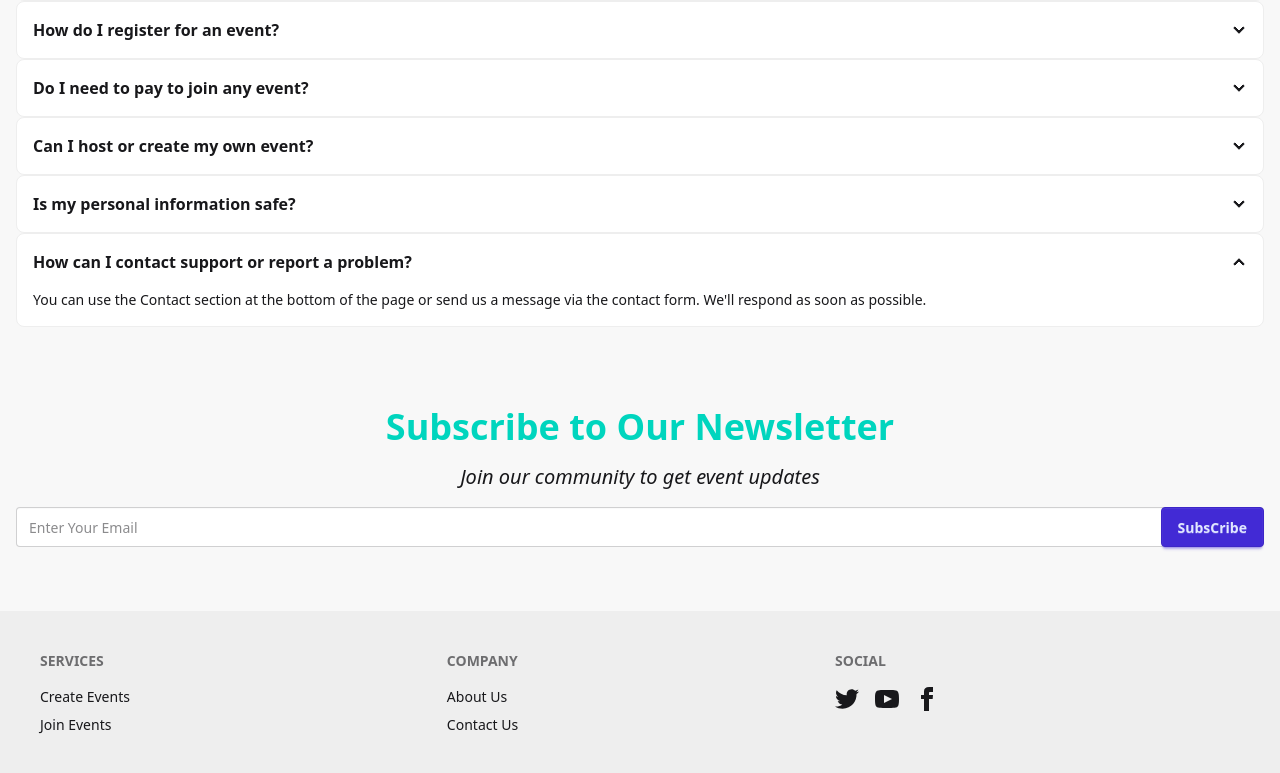
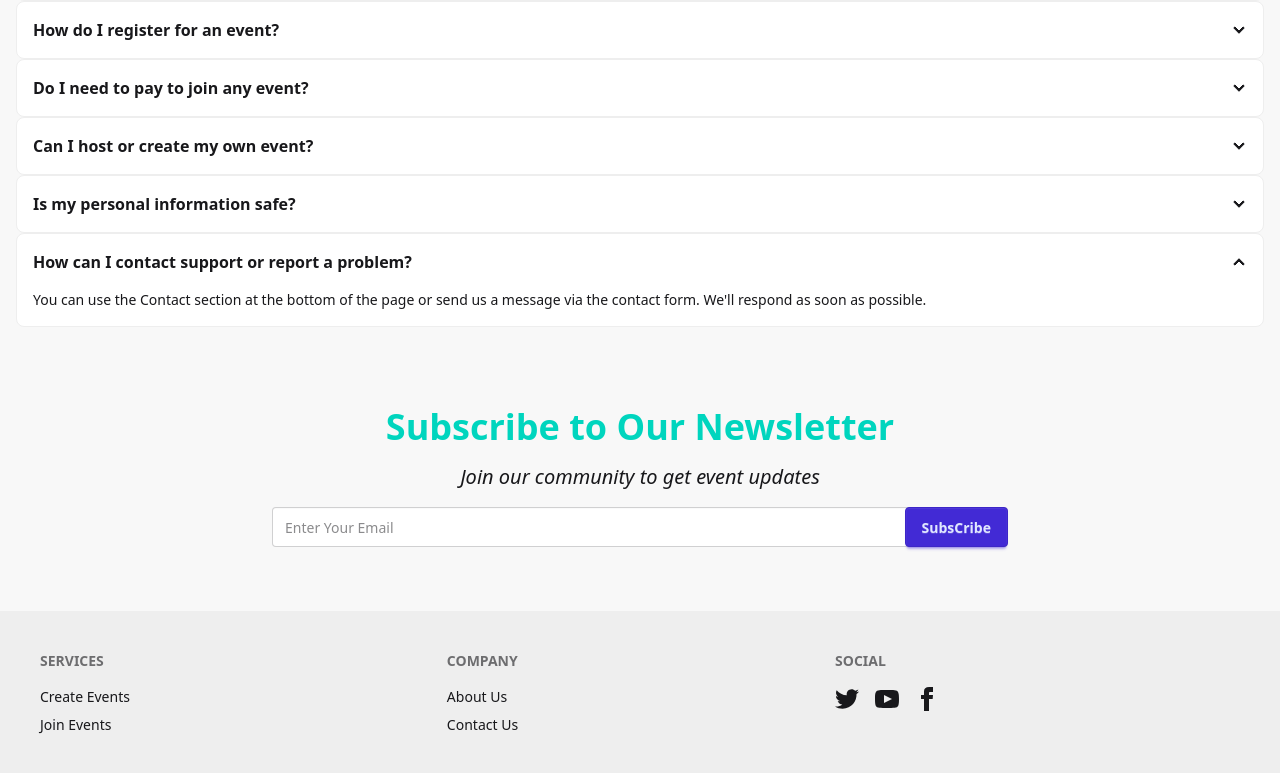
Before and after one commit to NazmulhaqueD/social-event-platform, a React (Vite) app: page / in a window 1280 px wide. Shown: the part 1977-2750 px from the top of the page. Built offline with nearby package versions, Linux system fonts and the light colour scheme; no server answers.

Commit message:
newsletter section updated

```diff
--- a/src/components/Navbar/Navbar.jsx
+++ b/src/components/Navbar/Navbar.jsx
@@ -10,10 +10,6 @@ const Navbar = () => {
 
     const [isDropdown, setIsDropdown] = useState(false);
     const { user } = useContext(AuthContext);
-
-
-
-
 
     const links = <>
         <NavLink to='/'>home</NavLink>
--- a/src/components/homeComponent/Subscribe.jsx
+++ b/src/components/homeComponent/Subscribe.jsx
@@ -13,7 +13,7 @@ const Subscribe = () => {
 
 
     return (
-        <div className='max-w-7xl mx-auto mt4 md:mt-8 p-4 rounded-xl'>
+        <div className='max-w-3xl mx-auto mt4 md:mt-8 p-4 rounded-xl'>
 
                 <h1 className='text-2xl md:text-4xl text-teal-400 text-center py-4 md:py-4 font-bold'>Subscribe to Our Newsletter</h1>
                 <p className='text-xl italic text-center'>Join our community to get event updates</p>
```
